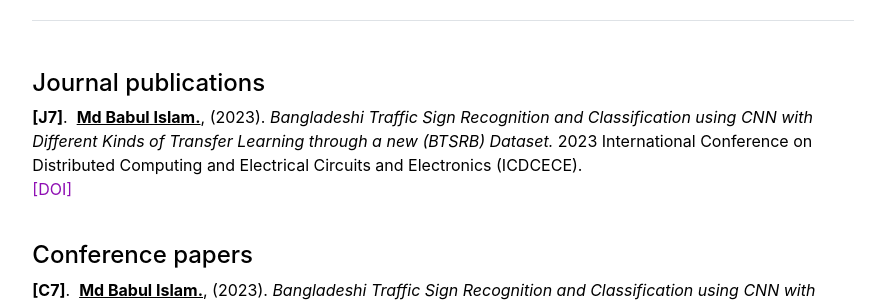
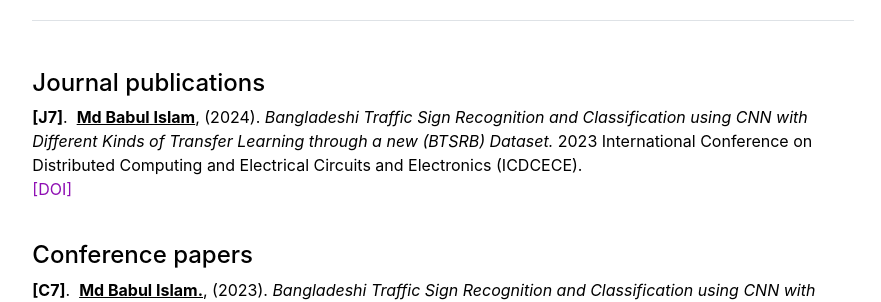
Before and after one commit to babulcseian/babulcseian.github.io, a Jekyll site: the page built from publications.md, in a window 1280 px wide. Shown: the part 203-505 px from the top of the page, without its empty margins (197-1078 px from the left). Built offline with Jekyll 4.4.1, drawn with Linux system fonts in a browser that asks for light colours; a style sheet for code colours, icons or effects is not loaded.

Commit message:
Update publications.yml

```diff
--- a/_data/publications.yml
+++ b/_data/publications.yml
@@ -1,5 +1,5 @@
 journal:
-- {idx: '[J7]', authors: [{name: 'Md Babul Islam.', me: '1'}], year: '2023',
+- {idx: '[J7]', authors: [{name: 'Md Babul Islam', me: '1'}], year: '2024',
 title: 'Bangladeshi Traffic Sign Recognition and Classification using CNN with Different Kinds of Transfer Learning through a new (BTSRB) Dataset.',
 journal: '2023 International Conference on Distributed Computing and Electrical Circuits and Electronics (ICDCECE).',
 doi: 'https://doi.org/10.1109/ICDCECE57866.2023.10151254'}
```
